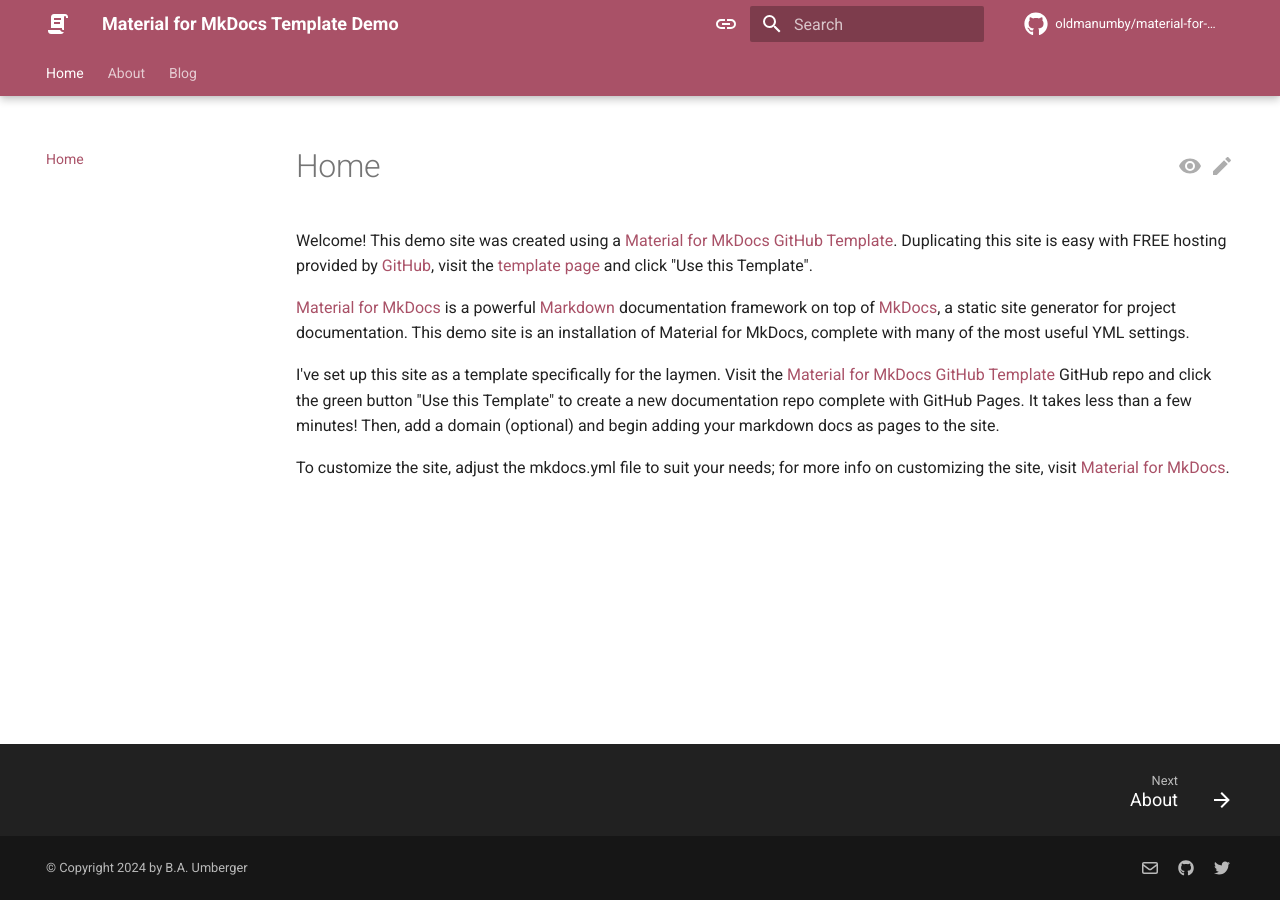
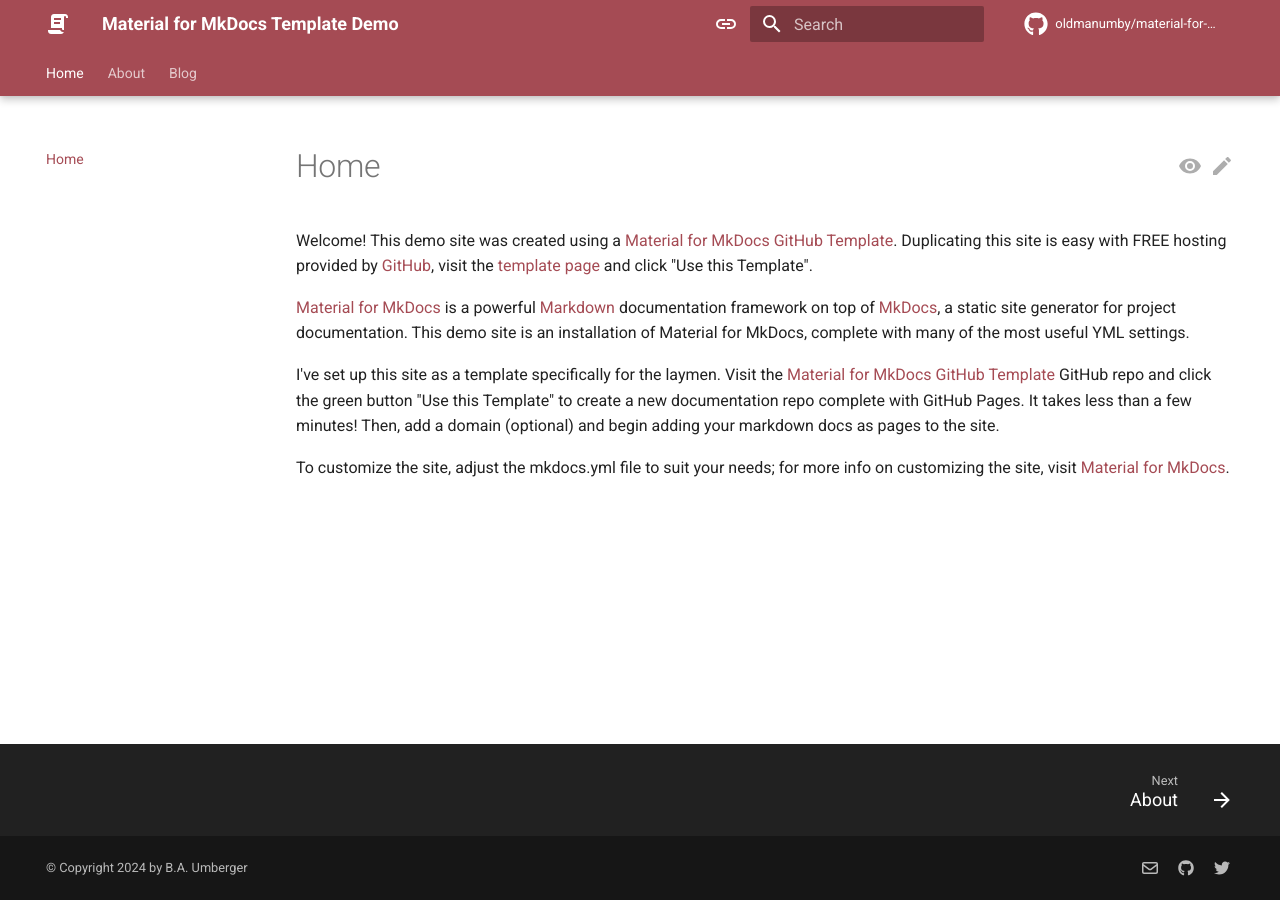
Before and after one commit to OldManUmby/material-for-mkdocs-template, an MkDocs documentation site: the page built from docs/index.md, in a window 1280 px wide. Built offline with MkDocs 1.6.1 and Material for MkDocs 9.7.7, drawn with Linux system fonts in a browser that asks for light colours; comment, search, counter and statistics services are not loaded.

Commit message:
Updated CSS

```diff
--- a/docs/stylesheets/extra.css
+++ b/docs/stylesheets/extra.css
@@ -1,7 +1,7 @@
 :root {
-    --md-primary-fg-color: #A95167;
+    --md-primary-fg-color: #A54B54;
     --md-primary-fg-color--light: #A54B54;
-    --md-primary-fg-color--dark: #A95167;
+    --md-primary-fg-color--dark: #A54B54;
     --md-accent-fg-color: #5A79A8;
     --md-accent-fg-color--light: #5A79A8;
     --md-accent-fg-color--dark: #5A79A8;
```
